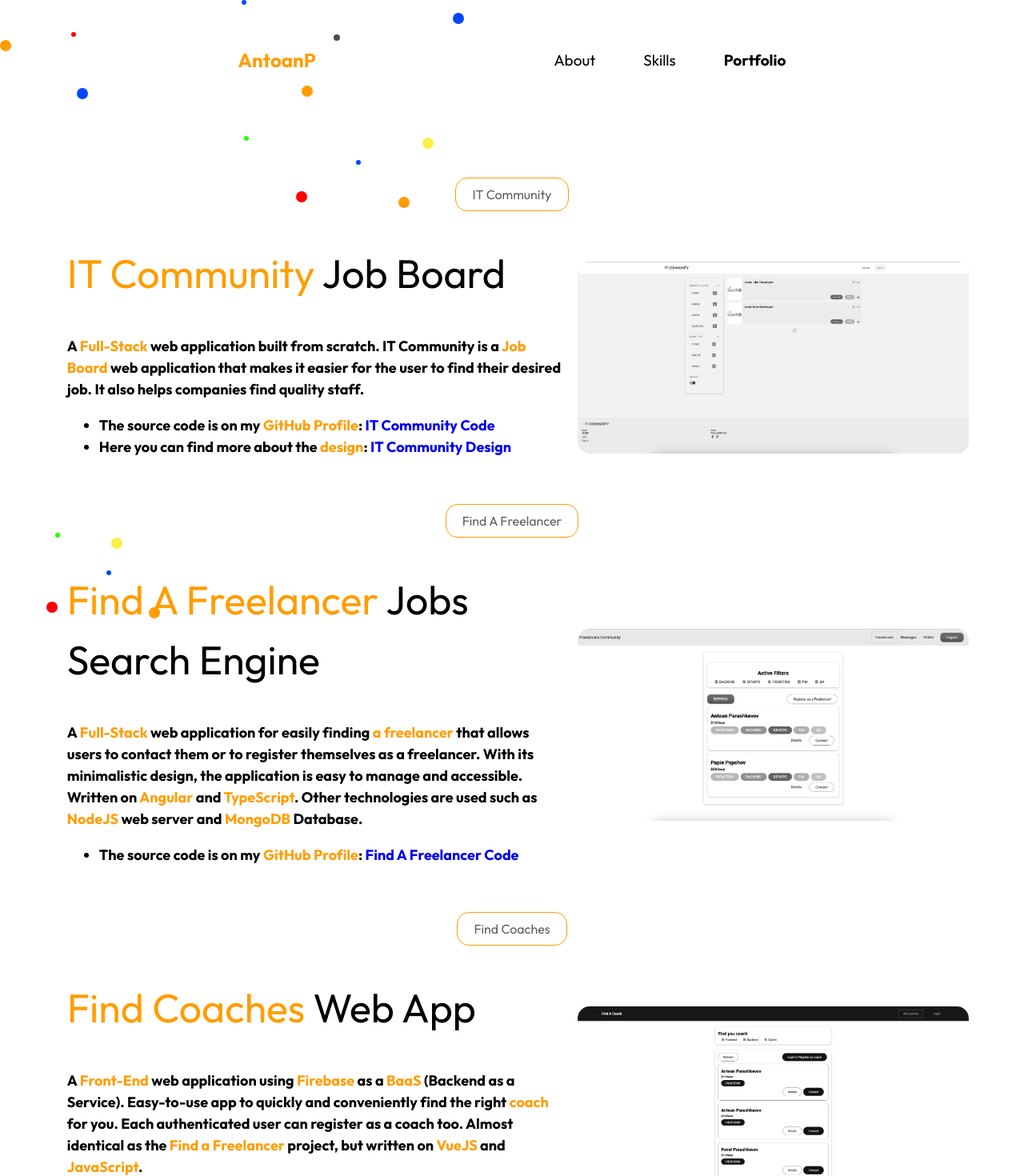
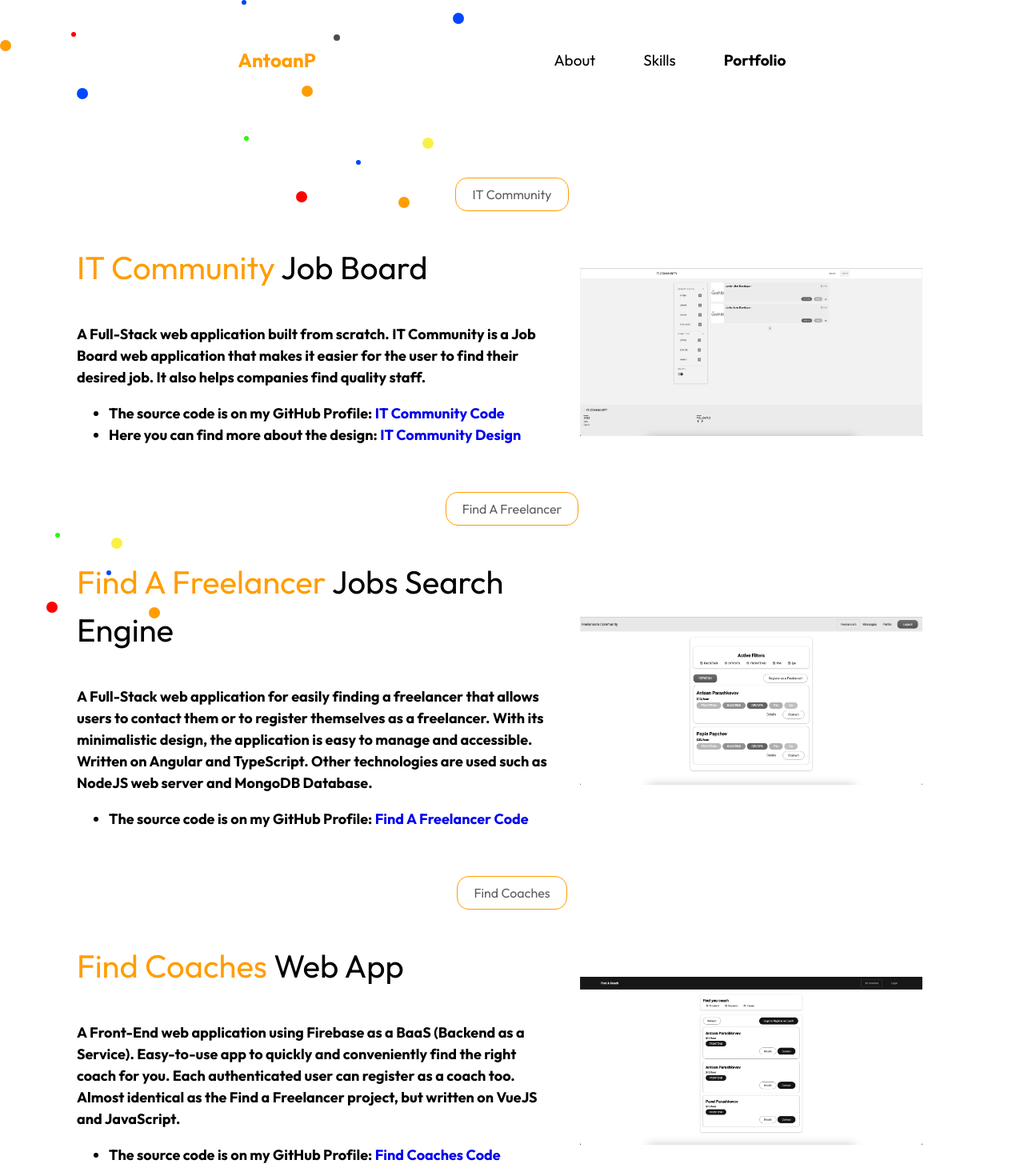
Before and after one commit to antoanparashkevov/antoanp-nextjs, a Next.js app: page /portfolio in a window 1280 px wide. Shown: the top 1470 px of the page at 80% size. Built offline with nearby package versions, Linux system fonts and the light colour scheme.

Commit message:
Refactor the entire portfolio page

```diff
--- a/src/components/portfolio/FindCoachesSection.js
+++ b/src/components/portfolio/FindCoachesSection.js
@@ -1,6 +1,7 @@
 import styles from './FindCoachesSection.module.scss';
 import Image from 'next/image'
 
+//static images
 import FindCoachesImage from "../../../public/images/findcoaches.png";
 
 const FindCoachesSection = () => {
@@ -10,9 +11,12 @@ const FindCoachesSection = () => {
             <div className={ styles['findcoaches_section_main_content'] }>
                 <h1 className={ styles['findcoaches_section_title'] }><span>Find Coaches</span> Web App</h1>
                 <div className={ styles['findcoaches_section_desc'] }>
-                    <p>A <span>Front-End</span> web application using <span>Firebase</span> as a <span>BaaS</span> (Backend as a Service).
-                        Easy-to-use app to quickly and conveniently find the right <span>coach</span> for you. Each authenticated
-                        user can register as a coach too. Almost identical as the <span>Find a Freelancer</span> project, but written
+                    <p>A <span>Front-End</span> web application using <span>Firebase</span> as
+                        a <span>BaaS</span> (Backend as a Service).
+                        Easy-to-use app to quickly and conveniently find the right <span>coach</span> for you. Each
+                        authenticated
+                        user can register as a coach too. Almost identical as
+                        the <span>Find a Freelancer</span> project, but written
                         on <span>VueJS</span> and <span>JavaScript</span>.</p>
 
                     <ul>
@@ -43,6 +47,8 @@ const FindCoachesSection = () => {
                     src={ FindCoachesImage }
                     alt='FindCoaches Image'
                     placeholder='blur'
+                    style={ { objectFit : 'contain' } }
+                    fill
                 />
             </div>
         </section>
--- a/src/components/portfolio/FindCoachesSection.module.scss
+++ b/src/components/portfolio/FindCoachesSection.module.scss
@@ -1,5 +1,7 @@
 @use '../../styles/mixins';
-@use '../../styles/variables';
+@use '../../styles/variables' with (
+    $h1-font-size: 40px
+);
 
 .findcoaches_section {
     @include mixins.flexbox;
@@ -8,26 +10,23 @@
 
 //Main content START
 
-.findcoaches_section_main_content {
-    @include mixins.flexItem;
-    flex-basis: 60%;
-    padding: 0 15px;
-}
+.findcoaches_section_title {
+    font-size: variables.$h1-font-size;
+    font-weight: variables.$primary-font-weight;
 
-.findcoaches_section_title {
-    font-size: 50px;
-    font-weight: variables.$primary-font-weight;
+    & > span {
+        color: variables.$primary-orange-color;
+    }
 }
 
 .findcoaches_section_desc {
-    font-weight: 700;
+    font-weight: variables.$font-weight-bold;
     margin-top: 40px;
     margin-bottom: 11px;
-}
 
-.findcoaches_section_title > span,
-.findcoaches_section_desc span {
-    color: variables.$primary-orange-color;
+    & > span {
+        color: variables.$primary-orange-color;
+    }
 }
 
 //Main content END
@@ -35,22 +34,22 @@
 //image
 .findcoaches_section_image {
     @include mixins.flexItem;
+    position: relative;
     flex-basis: 45%;
+    height: 210px;
     overflow: hidden;
     border-radius: 15px;
-}
-.findcoaches_section_image img {
-    width: 100%;
-    height: 100%;
-    object-fit: contain;
-    filter: grayscale(100%);
-    transition: transform 0.5s;
-}
 
-.findcoaches_section_image img:hover {
-    filter: grayscale(0);
-    cursor: pointer;
-    transform: scale(1.1);
+    img {
+        filter: grayscale(100%);
+        transition: transform 0.5s;
+
+        :hover {
+            filter: grayscale(0);
+            cursor: pointer;
+            transform: scale(1.1);
+        }
+    }
 }
 
 @media screen and (max-width: 840px) {
--- a/src/components/portfolio/FindFreelancerSection.js
+++ b/src/components/portfolio/FindFreelancerSection.js
@@ -1,6 +1,7 @@
 import styles from "./FindFreelancerSection.module.scss"
 import Image from "next/image";
 
+//static images
 import FindFreelancer from "../../../public/images/findfreelancers.png";
 
 const FindFreelancerSection = () => {
@@ -8,14 +9,16 @@ const FindFreelancerSection = () => {
     return (
         <section className={ styles['findfreelancer_section'] }>
             <div className={ styles['findfreelancer_section_main_content'] }>
-                <h1 className={ styles['findfreelancer_section_title'] }><span>Find A Freelancer</span> Jobs Search Engine
+                <h1 className={ styles['findfreelancer_section_title'] }><span>Find A Freelancer</span> Jobs Search
+                    Engine
                 </h1>
                 <div className={ styles['findfreelancer_section_desc'] }>
                     <p>A <span>Full-Stack</span> web application for easily finding <span>a freelancer</span> that
                         allows users to contact them or to
                         register themselves as a freelancer. With its minimalistic design, the application is easy to
                         manage and accessible. Written on <span>Angular</span> and <span>TypeScript</span>. Other
-                        technologies are used such as <span>NodeJS</span> web server and <span>MongoDB</span> Database.</p>
+                        technologies are used such as <span>NodeJS</span> web server and <span>MongoDB</span> Database.
+                    </p>
 
                     <ul>
                         <li>
@@ -45,6 +48,8 @@ const FindFreelancerSection = () => {
                     src={ FindFreelancer }
                     alt='FindFreelancer Image'
                     placeholder='blur'
+                    style={ { objectFit : 'contain' } }
+                    fill
                 />
             </div>
         </section>
--- a/src/components/portfolio/FindFreelancerSection.module.scss
+++ b/src/components/portfolio/FindFreelancerSection.module.scss
@@ -1,5 +1,7 @@
 @use '../../styles/mixins';
-@use '../../styles/variables';
+@use '../../styles/variables' with (
+    $h1-font-size: 40px
+);
 
 .findfreelancer_section {
     @include mixins.flexbox;
@@ -8,26 +10,23 @@
 
 //Main content START
 
-.findfreelancer_section_main_content {
-    @include mixins.flexItem;
-    flex-basis: 60%;
-    padding: 0 15px;
-}
+.findfreelancer_section_title {
+    font-size: variables.$h1-font-size;
+    font-weight: variables.$primary-font-weight;
 
-.findfreelancer_section_title {
-    font-size: 50px;
-    font-weight: variables.$primary-font-weight;
+    & > span {
+        color: variables.$primary-orange-color;
+    }
 }
 
 .findfreelancer_section_desc {
-    font-weight: 700;
+    font-weight: variables.$font-weight-bold;
     margin-top: 40px;
     margin-bottom: 11px;
-}
 
-.findfreelancer_section_title > span,
-.findfreelancer_section_desc span {
-    color: variables.$primary-orange-color;
+    & > span {
+        color: variables.$primary-orange-color;
+    }
 }
 
 //Main content END
@@ -36,22 +35,23 @@
 
 .findfreelancer_section_image {
     @include mixins.flexItem;
+    position: relative;
     flex-basis: 45%;
+    height: 210px;
     overflow: hidden;
     border-radius: 15px;
-}
-.findfreelancer_section_image img {
-    width: 100%;
-    height: 100%;
-    object-fit: contain;
-    filter: grayscale(100%);
-    transition: transform 0.5s;
-}
 
-.findfreelancer_section_image img:hover {
-    filter: grayscale(0);
-    cursor: pointer;
-    transform: scale(1.1);
+    img {
+        filter: grayscale(100%);
+        transition: transform 0.5s;
+
+        &:hover {
+            filter: grayscale(0);
+            cursor: pointer;
+            transform: scale(1.1);
+        }
+    }
+
 }
 
 //Image END
--- a/src/components/portfolio/ITCommunitySection.js
+++ b/src/components/portfolio/ITCommunitySection.js
@@ -11,10 +11,11 @@ const ITCommunitySection = () => {
             <div className={ styles['itcommunity_section_main_content'] }>
                 <h1 className={ styles['itcommunity_section_title'] }><span>IT Community</span> Job Board</h1>
                 <div className={ styles['itcommunity_section_desc'] }>
-                    <p>A <span>Full-Stack</span> web application built from scratch. IT Community is a <span>Job Board</span> web application that
+                    <p>A <span>Full-Stack</span> web application built from scratch. IT Community is
+                        a <span>Job Board</span> web application that
                         makes it easier for the user to find their desired
-                        job. It also helps companies find quality staff. </p>
-
+                        job. It also helps companies find quality staff.
+                    </p>
                     <ul>
                         <li>
                             <p>
@@ -44,16 +45,18 @@ const ITCommunitySection = () => {
             <div
                 className={ styles['itcommunity_section_image'] }
                 onClick={
-                    (e)=> window.open(
+                    (e) => window.open(
                         'https://itcommunity.vercel.app',
-                            '_blank'
+                        '_blank'
                     )
                 }
             >
                 <Image
-                    src={ITCommunity}
+                    src={ ITCommunity }
                     alt='ITCommunity Image'
                     placeholder='blur'
+                    style={{objectFit: 'contain'}}
+                    fill
                 />
             </div>
         </section>
--- a/src/components/portfolio/ITCommunitySection.module.scss
+++ b/src/components/portfolio/ITCommunitySection.module.scss
@@ -1,5 +1,7 @@
 @use '../../styles/mixins';
-@use '../../styles/variables';
+@use '../../styles/variables' with (
+    $h1-font-size: 40px
+);
 
 .itcommunity_section {
     @include mixins.flexbox;
@@ -8,26 +10,23 @@
 
 //Main content START
 
-.itcommunity_section_main_content {
-    @include mixins.flexItem;
-    flex-basis: 60%;
-    padding: 0 15px;
-}
+.itcommunity_section_title {
+    font-size: variables.$h1-font-size;
+    font-weight: variables.$primary-font-weight;
 
-.itcommunity_section_title {
-    font-size: 50px;
-    font-weight: variables.$primary-font-weight;
+    & > span {
+        color: variables.$primary-orange-color;
+    }
 }
 
 .itcommunity_section_desc {
-    font-weight: 700;
+    font-weight: variables.$font-weight-bold;
     margin-top: 40px;
     margin-bottom: 11px;
-}
 
-.itcommunity_section_title > span,
-.itcommunity_section_desc span {
-    color: variables.$primary-orange-color;
+    & > span {
+        color: variables.$primary-orange-color;
+    }
 }
 
 //Main content END
@@ -36,22 +35,22 @@
 
 .itcommunity_section_image {
     @include mixins.flexItem;
+    position: relative;
     flex-basis: 45%;
+    height: 210px;
     overflow: hidden;
     border-radius: 15px;
-}
-.itcommunity_section_image img {
-    width: 100%;
-    height: 100%;
-    object-fit: contain;
-    filter: grayscale(100%);
-    transition: transform 0.5s;
-}
 
-.itcommunity_section_image img:hover {
-    filter: grayscale(0);
-    cursor: pointer;
-    transform: scale(1.1);
+    img {
+        filter: grayscale(100%);
+        transition: transform 0.5s;
+
+        &:hover {
+            filter: grayscale(0);
+            cursor: pointer;
+            transform: scale(1.1);
+        }
+    }
 }
 
 //Image END
```
